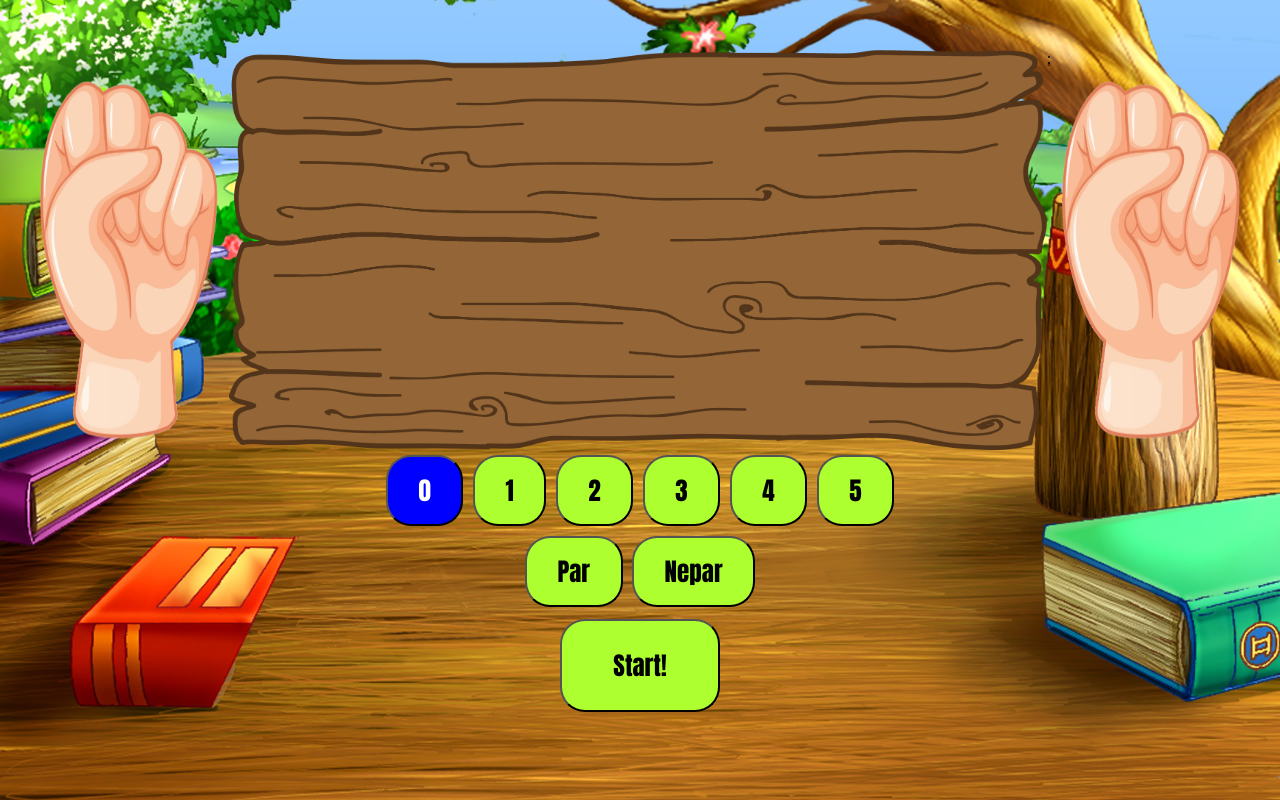
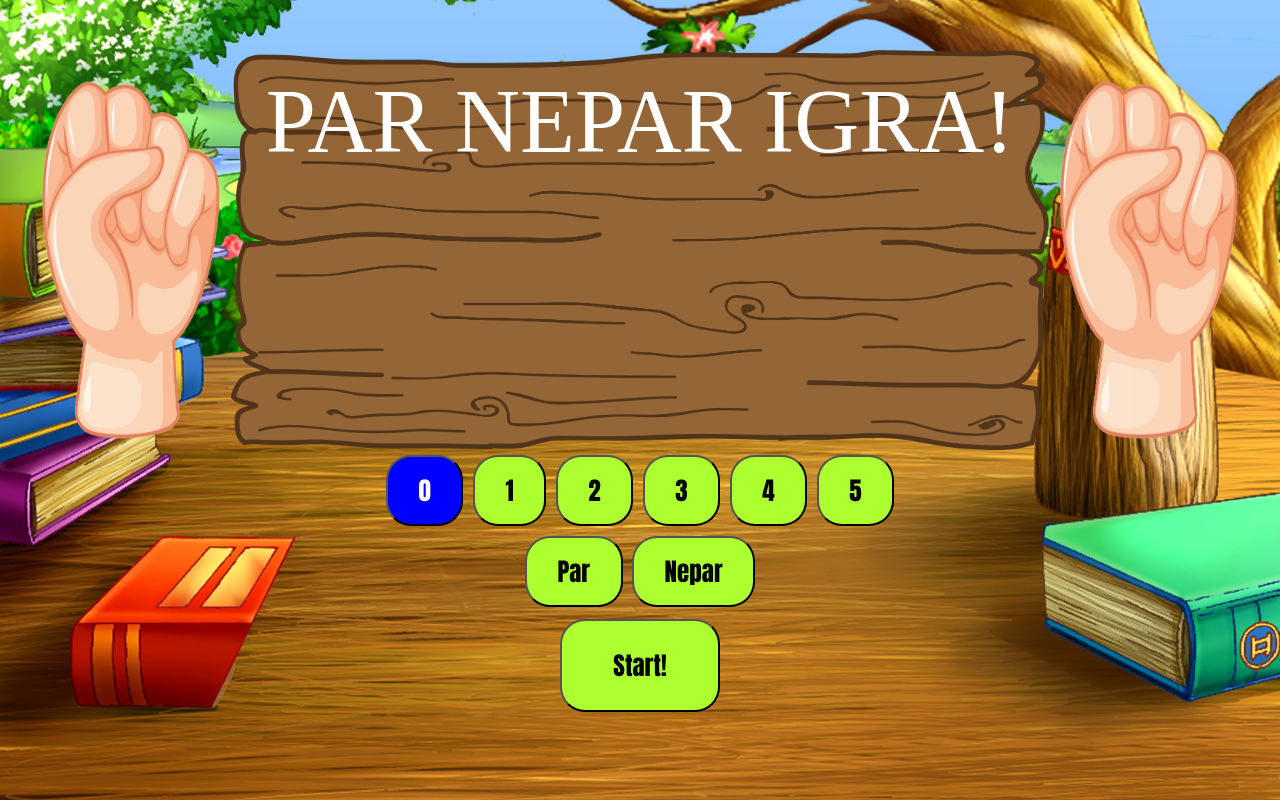
Before and after one commit to karlodzafic/eglas_bootcamp2020, a React (Create React App) app in the folder igra/: page / in a window 1280 px wide. Built offline with nearby package versions, Linux system fonts and the light colour scheme.

Commit message:
postavljen scoreboard
Postavljen scorebaoard koji broji rezultate igre i po rundi ispisuje opisni rezultat,..potrebno je jos mlao CSS uredit i postaviti redne brojeve rundi

```diff
--- a/igra/src/App.js
+++ b/igra/src/App.js
@@ -1,5 +1,7 @@
 import React from 'react';
-import board from "./assets/brown.jpg"
+import board from "./assets/brown.jpg";
+import History from "./components/History";
+import Rounds from "./components/Rounds"
 import Player from "./components/Player";
 import "./styles.css";
 
@@ -7,11 +9,11 @@ const weapons = ["0","1", "2", "3","4","5"];
 
 class App extends React.Component {
   state = {
-    playerOneHand: "0",
-    playerTwoHand: "0",
+    playerOneHand: weapons[0],
+    playerTwoHand: weapons[0],
     playerChoice: null,
     winner: null,
-    history: [],
+    history:[],
   };
 
   startGame = () => {
@@ -27,7 +29,7 @@ class App extends React.Component {
 
         const winner = this.selectWinner();
 
-        this.setState({ history: [...this.state.history, winner] });
+       this.setState({ history: [...this.state.history, winner] });
       }
     }, 100);
   };
@@ -59,14 +61,15 @@ class App extends React.Component {
   selectParNepar = choice => this.setState({ playerChoice: choice });
 
   render() {
-    const { playerOneHand, playerTwoHand, playerChoice } = this.state;
+    const { playerOneHand, playerTwoHand, playerChoice,history } = this.state;
 
     return (
       <div className="main-container">
         <div className="player-container">
           <Player weapon={playerOneHand} />
-            {/* <History history={history} /> */}
-            <img src={board} alt="board" className="daska" />;
+          <img src={board} alt="board" className="daska"/>
+               <History history={history}/>
+               <Rounds history={history}/>
           <Player weapon={playerTwoHand} />
         </div>
         <div className="buttons-container">
--- a/igra/src/components/History.js
+++ b/igra/src/components/History.js
@@ -0,0 +1,30 @@
+import React from "react";
+
+
+
+const History = ({history}) =>{
+
+    let igrac=0;
+    let comp=0;
+if(history.length===0){
+    return <div className="scoreboard">PAR NEPAR IGRA!</div>;
+}
+else{
+    let i;
+
+    for(i=0;i<history.length;i++){
+        if(history[i]){
+            igrac=igrac+1;
+        }
+        else{
+            comp=comp+1;;
+        }
+    }
+
+return <div className="scoreboard">Igrac {igrac}:{comp} Comp</div>;
+}
+
+
+}
+
+export default History;
--- /dev/null
+++ b/igra/src/components/Rounds.js
@@ -0,0 +1,31 @@
+import React from "react";
+
+
+
+const Rounds = ({history}) =>{
+let array=[];
+let word="";
+let i;
+if(history.length===0){
+    array=[];
+    return null;
+}
+    for(i=0;i<history.length;i++){
+        if(history[i]){
+            word=".Runda Igrac je pobijedio";
+
+            array=[<tr>{word}</tr>,...array];
+        }
+        else{
+            word=".Runda Igrac je pobijedio";
+
+            array=[<tr>{word}</tr>,...array];
+        }
+
+    }
+
+return <div className="rounds">{array}</div>;
+
+}
+
+export default Rounds;
--- a/igra/src/styles.css
+++ b/igra/src/styles.css
@@ -15,8 +15,8 @@
 }
 
 .player-image {
-    height: 400px;
-    width: 200px;
+  height: 400px;
+  width: 200px;
 }
 
 .buttons-container {
@@ -79,3 +79,17 @@
   display: flex;
   justify-content: center;
 }
+.scoreboard{
+position:absolute;
+margin-top: 20px;
+font-size: 90px;
+color: white;
+}
+
+.rounds{
+  position:absolute;
+  justify-content: center;
+  margin-top: 150px;
+  font-size: 40px;
+  color: white;
+  }
```
Also changed, not shown: igra/src/assets/5.jpg.
